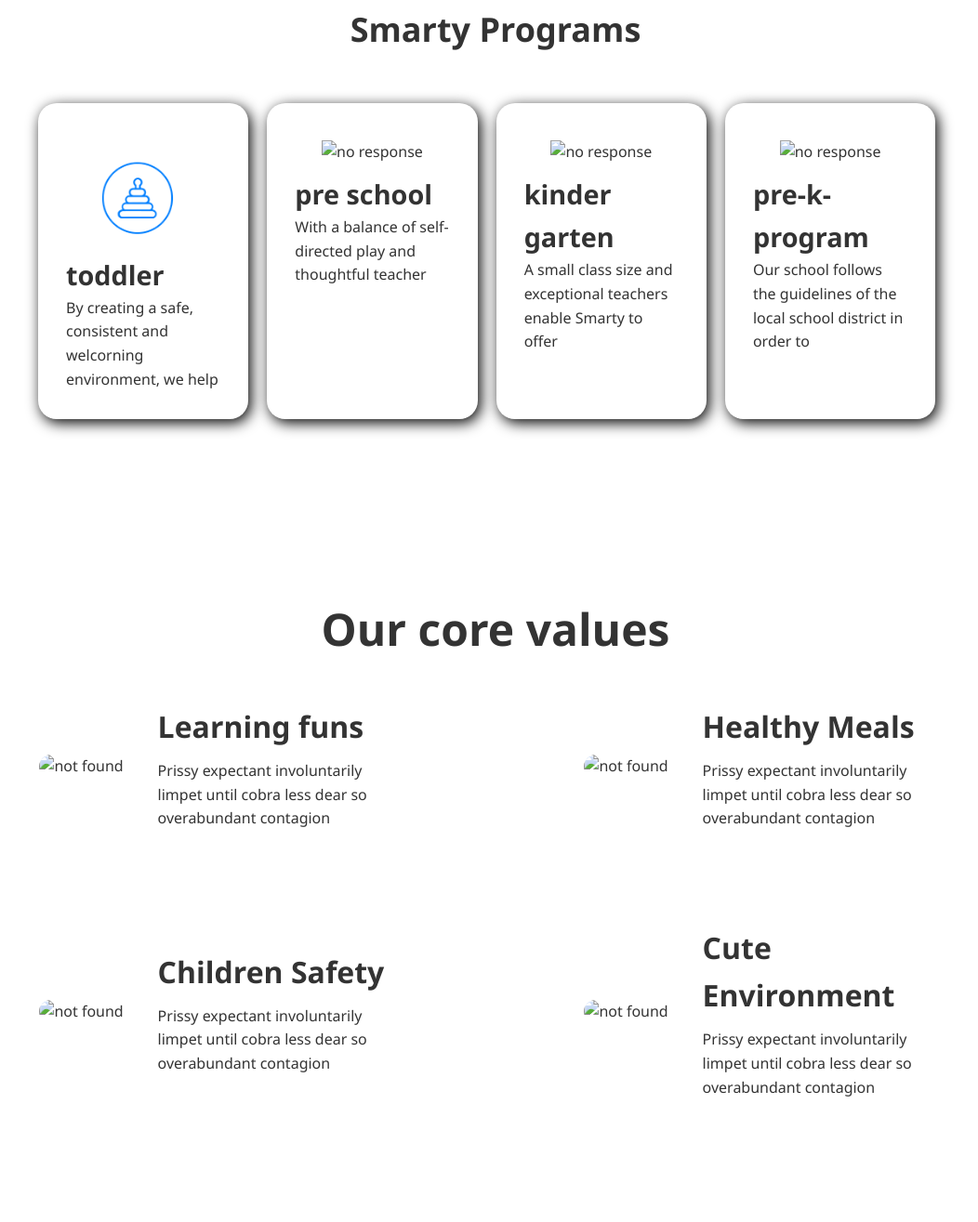
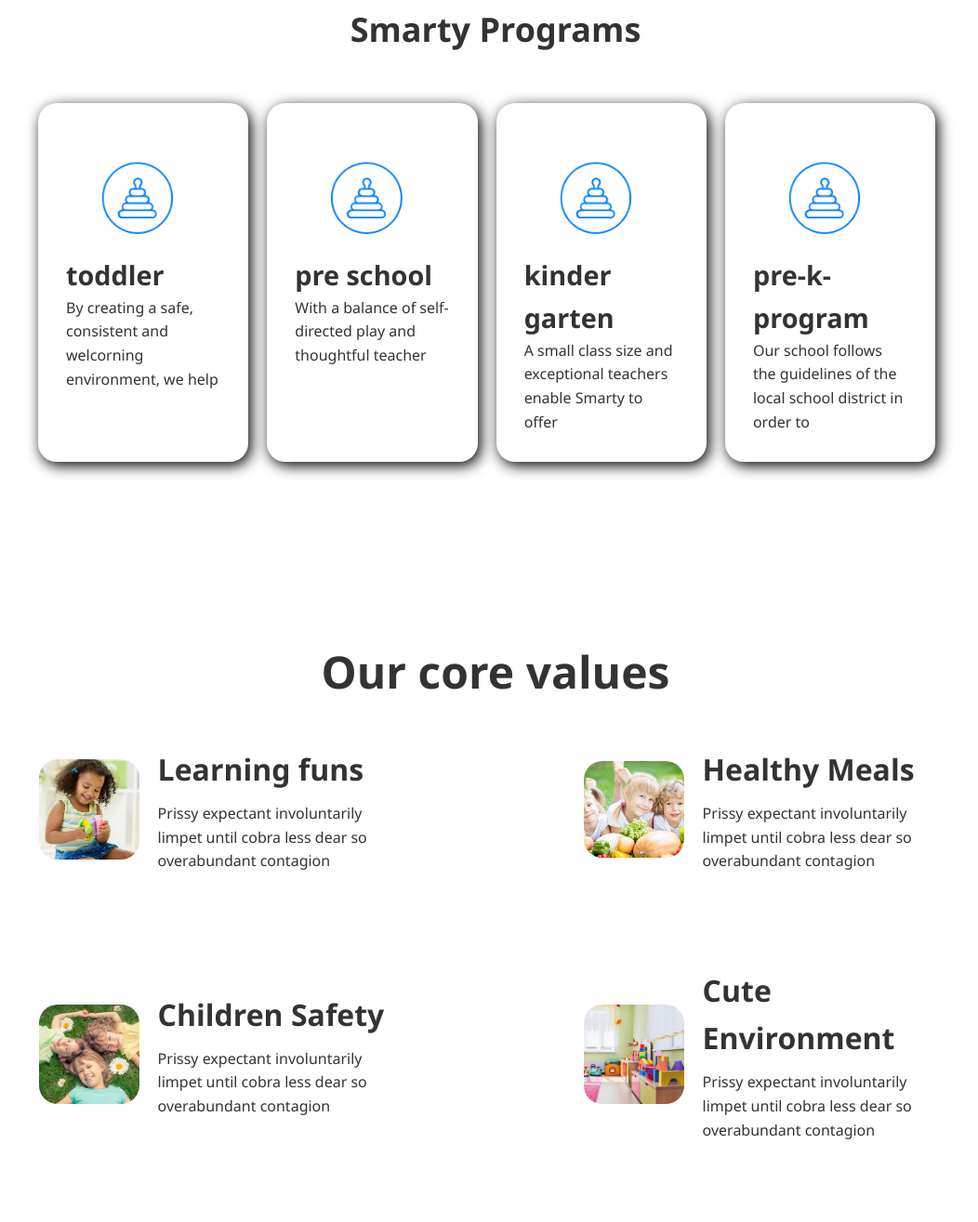
Before and after one commit to Vaishnavi832/school-static, a plain HTML site: page index.html in a window 1280 px wide. Shown: the part 705-2020 px from the top of the page at 93% size, without its empty margins (107-1159 px from the left). Drawn offline with Linux system fonts and the light colour scheme.

Commit message:
Update index.html

```diff
--- a/index.html
+++ b/index.html
@@ -89,7 +89,7 @@
                     </div>
                     <div class="programs-item">
                         <div class="programs-img">
-                            <img src="./photos/test-Photoroom.png" alt="no response">
+                            <img src="./test-Photoroom.png" alt="no response">
                         </div>
                         <div class="programs-content">
                             <h2>pre school</h2>
@@ -99,7 +99,7 @@
                     </div>
                     <div class="programs-item">
                         <div class="programs-img">
-                            <img src="./photos/test-Photoroom.png" alt="no response">
+                            <img src="./test-Photoroom.png" alt="no response">
                         </div>
                         <div class="programs-content">
                             <h2>kinder garten</h2>
@@ -108,7 +108,7 @@
                     </div>
                     <div class="programs-item">
                         <div class="programs-img">
-                            <img src="./photos/test-Photoroom.png" alt="no response">
+                            <img src="./test-Photoroom.png" alt="no response">
                         </div>
                         <div class="programs-content">
                             <h2>pre-k-program</h2>
@@ -128,28 +128,28 @@
                 </div>
                 <div class="values1">
                     <div class="values-item">
-                        <div class="values-img"><img src="photos/fun.jpg" alt="not found"></div>
+                        <div class="values-img"><img src="./fun.jpg" alt="not found"></div>
                         <div class="values-content">
                             <h2>Learning funs</h2>
                             <P>Prissy expectant involuntarily limpet until cobra less dear so overabundant contagion</P>
                         </div>
                     </div>
                     <div class="values-item">
-                        <div class="values-img"><img src="photos/healthy.jpg" alt="not found"></div>
+                        <div class="values-img"><img src="./healthy.jpg" alt="not found"></div>
                         <div class="values-content">
                             <h2>Healthy Meals</h2>
                             <P>Prissy expectant involuntarily limpet until cobra less dear so overabundant contagion</P>
                         </div>
                     </div>
                     <div class="values-item">
-                        <div class="values-img"><img src="photos/children.jpg" alt="not found"></div>
+                        <div class="values-img"><img src="./children.jpg" alt="not found"></div>
                         <div class="values-content">
                             <h2>Children Safety</h2>
                             <P>Prissy expectant involuntarily limpet until cobra less dear so overabundant contagion</P>
                         </div>
                     </div>
                     <div class="values-item">
-                        <div class="values-img"><img src="photos/cute.jpg" alt="not found"></div>
+                        <div class="values-img"><img src="./cute.jpg" alt="not found"></div>
                         <div class="values-content">
                             <h2>Cute Environment</h2>
                             <P>Prissy expectant involuntarily limpet until cobra less dear so overabundant contagion</P>
```
